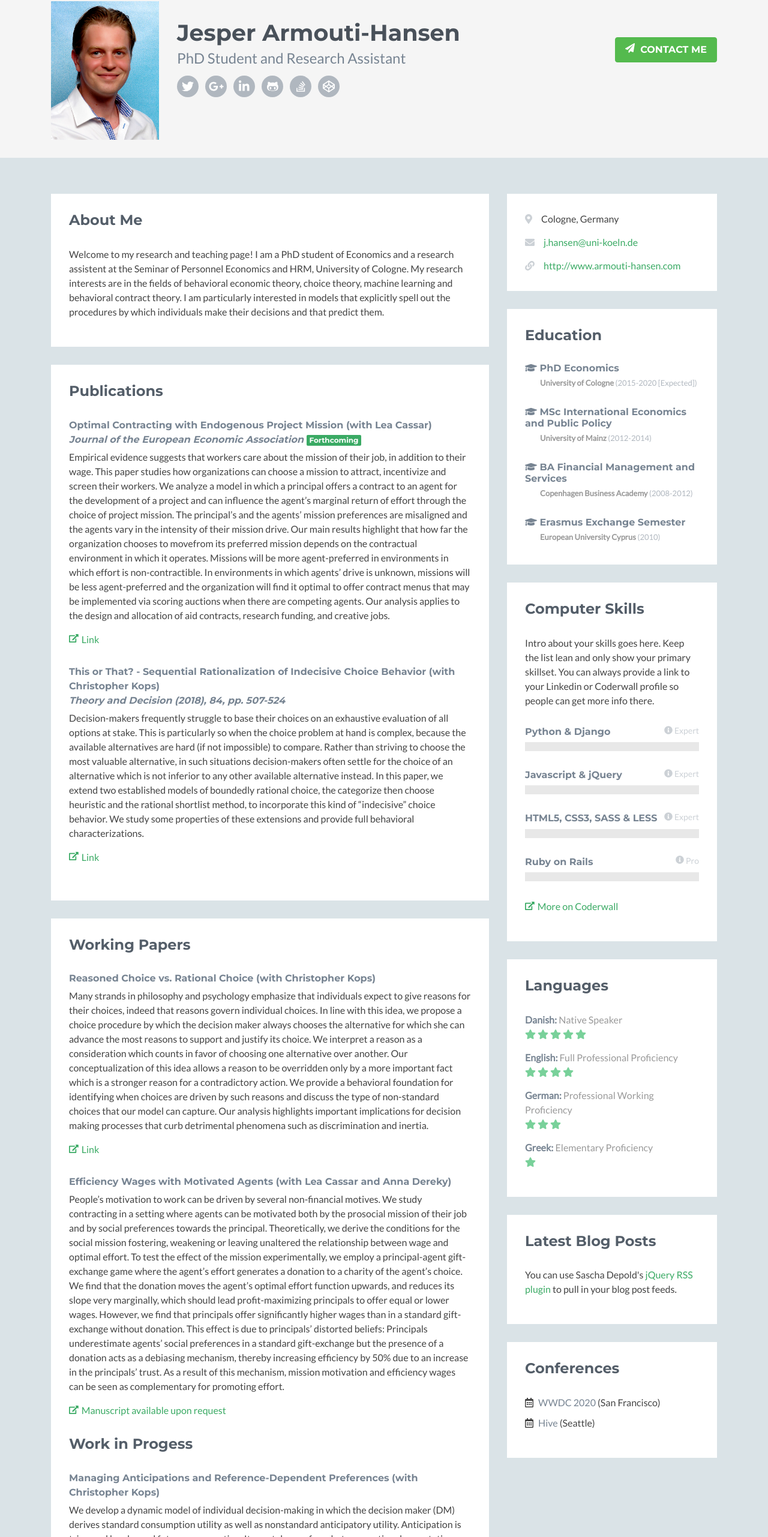
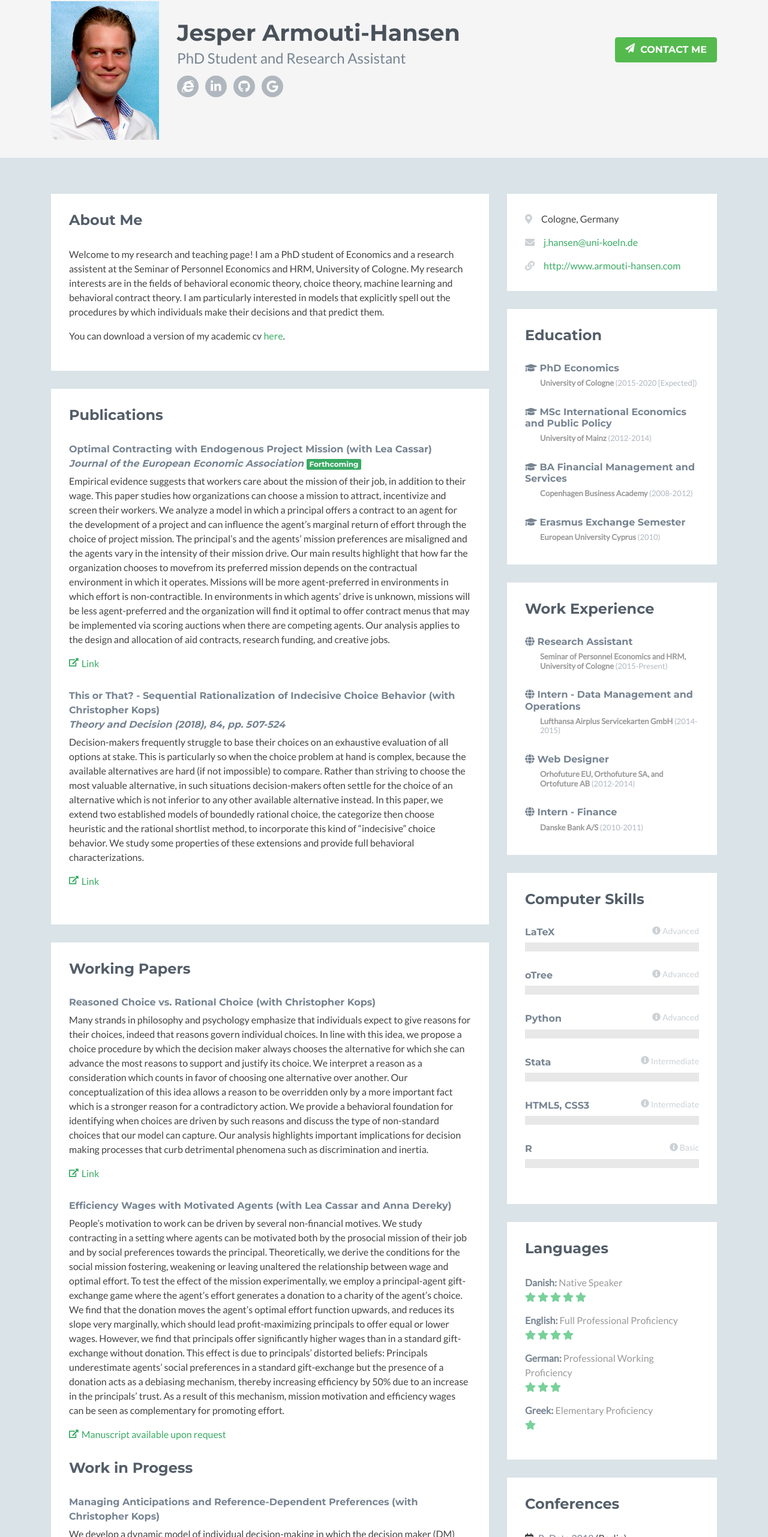
Before and after one commit to armoutihansen/armouti-hansen.com, a plain HTML site: page index.html in a window 1280 px wide. Shown: the part 38-2600 px from the top of the page at 60% size. Drawn offline with nearby package versions, Linux system fonts and the light colour scheme; no server answers; a script that the page names is missing; some icons are missing.

Commit message:
Update index.html

```diff
--- a/index.html
+++ b/index.html
@@ -39,15 +39,16 @@
                 <h1 class="name">Jesper Armouti-Hansen</h1>
                 <h2 class="desc">PhD Student and Research Assistant</h2>
                 <ul class="social list-inline">
-                    <li class="list-inline-item"><a href="#"><i class="fab fa-twitter"></i></a></li>
-                    <li class="list-inline-item"><a href="#"><i class="fab fa-google-plus-g"></i></a></li>
-                    <li class="list-inline-item"><a href="#"><i class="fab fa-linkedin-in"></i></a></li>
-                    <li class="list-inline-item"><a href="#"><i class="fab fa-github-alt"></i></a></li>
-                    <li class="list-inline-item"><a href="#"><i class="fab fa-stack-overflow"></i></a></li>
-                    <li class="list-inline-item last-item"><a href="#"><i class="fab fa-codepen"></i></a></li>
+<!--                    <li class="list-inline-item"><a href="#"><i class="fab fa-twitter"></i></a></li>-->
+                    <li class="list-inline-item"><a href="https://www.pwl.uni-koeln.de/de/team/doktorandinnen-und-doktoranden/jesper-armouti-hansen/"><i class="fab fa-internet-explorer"></i> </a> </li>
+                    <li class="list-inline-item"><a href="www.linkedin.com/in/jesper-a-h"><i class="fab fa-linkedin-in"></i></a></li>
+                    <li class="list-inline-item"><a href="https://github.com/jeshan49"><i class="fab fa-github"></i></a></li>
+                    <li class="list-inline-item"><a href="https://scholar.google.com/citations?user=1CtJO3UAAAAJ&hl=en&oi=ao"><i class="fab fa-google"></i></a></li>
+<!--                    <li class="list-inline-item"><a href="#"><i class="fab fa-stack-overflow"></i></a></li>-->
+<!--                    <li class="list-inline-item last-item"><a href="#"><i class="fab fa-codepen"></i></a></li>-->
                 </ul>
             </div><!--//profile-->
-            <a class="btn btn-cta-primary float-right" href="https://themes.3rdwavemedia.com/" target="_blank"><i class="fas fa-paper-plane"></i> Contact Me</a>
+            <a class="btn btn-cta-primary float-right" href="mailto:j.hansen@uni-koeln.de" target="_blank"><i class="fas fa-paper-plane"></i> Contact Me</a>
         </div><!--//container-->
     </header><!--//header-->
 
@@ -61,6 +62,7 @@
                             <p>Welcome to my research and teaching page! I am a PhD student of Economics and a research assistent at the Seminar of Personnel Economics and HRM, University of Cologne.
                                 My research interests are in the fields of behavioral economic theory, choice theory, machine learning and behavioral contract theory.
                                 I am particularly interested in models that explicitly spell out the procedures by which individuals make their decisions and that predict them.</p>
+                            <p>You can download a version of my academic cv <a href="assets/cv/jhansen-cv.pdf">here</a>.</p>
 
                         </div><!--//content-->
                     </div><!--//section-inner-->
@@ -102,16 +104,16 @@
                         <h2 class="heading">Working Papers</h2>
                         <div class="content">
                             <div class="item">
-                                <h3 class="title"><a href="https://themes.3rdwavemedia.com/bootstrap-templates/resume/free-bootstrap4-resume-cv-template-for-developers-pillar/" target="_blank">Reasoned Choice vs. Rational Choice (with Christopher Kops)</a></h3>
+                                <h3 class="title">Reasoned Choice vs. Rational Choice (with <a href="https://sites.google.com/site/janchristopherkops/home" target="_blank">Christopher Kops</a>)</h3>
                                 <p class="summary">Many strands in philosophy and psychology emphasize that individuals expect to give reasons for their choices, indeed that reasons govern individual choices. In line with this idea, we propose a choice
                                     procedure by which the decision maker always chooses the alternative for which she can advance the most reasons to support and justify its choice. We interpret a reason as a consideration which counts in
                                     favor of choosing one alternative over another. Our conceptualization of this idea allows a reason to be overridden only by a more important fact which is a stronger reason for a contradictory action.
                                     We provide a behavioral foundation for identifying when choices are driven by such reasons and discuss the type of non-standard choices that our model can capture.
                                     Our analysis highlights important implications for decision making processes that curb detrimental phenomena such as discrimination and inertia.</p>
-                                <p><a class="more-link" href="https://themes.3rdwavemedia.com/bootstrap-templates/resume/free-bootstrap4-resume-cv-template-for-developers-pillar/" target="_blank"><i class="fas fa-external-link-alt"></i>Link</a></p>
+                                <p><a class="more-link" href="assets/papers/RCM.pdf" target="_blank"><i class="fas fa-external-link-alt"></i>Link</a></p>
                             </div><!--//item-->
                             <div class="item">
-                                <h3 class="title"><a href="https://themes.3rdwavemedia.com/bootstrap-templates/resume/free-bootstrap4-resume-cv-template-for-developers-pillar/" target="_blank">Efficiency Wages with Motivated Agents (with Lea Cassar and Anna Dereky)</a></h3>
+                                <h3 class="title">Efficiency Wages with Motivated Agents (with <a href="https://sites.google.com/site/leacassarshomepage/home" target="_blank">Lea Cassar</a> and Anna Dereky)</h3>
                                 <p class="summary">People’s motivation to work can be driven by several non-financial motives. We study contracting in a setting where agents can be motivated both by the prosocial mission of their job and by social preferences towards the principal.
                                     Theoretically, we derive the conditions for the social mission fostering, weakening or leaving unaltered the relationship between wage and optimal effort. To test the effect of the mission experimentally, we employ a principal-agent gift-exchange
                                     game where the agent’s effort generates a donation to a charity of the agent’s choice. We find that the donation moves the agent’s optimal effort function upwards, and reduces its slope very marginally, which should lead profit-maximizing principals
@@ -124,14 +126,14 @@
                         <div class="content">
                         <h2 class="heading">Work in Progess</h2>
                             <div class="item">
-                                <h3 class="title">Managing Anticipations and Reference-Dependent Preferences (with Christopher Kops)</h3>
+                                <h3 class="title">Managing Anticipations and Reference-Dependent Preferences (with <a href="https://sites.google.com/site/janchristopherkops/home" target="_blank">Christopher Kops</a>)</h3>
                                 <p class="summary">We develop a dynamic model of individual decision-making in which the decision maker (DM) derives standard consumption utility as well as nonstandard anticipatory utility. Anticipation is triggered by planned future consumption.
                                     It may take any form between rational expectations and the narrow focus of dreaming or worrying about a single outcome. In our model, this anticipation sets a reference point for the DM’s future consumption, and anticipatory beliefs and behavior
                                     are jointly determined in a managing anticipations equilibrium by the requirement that beliefs are consistent with behavior in the way that, given future consumption, there is nothing that she can anticipate from it that changes her mind as to
                                     what she wants to consume in the future. We identify the consistency in choices that this equilibrium concept implies for behavior. We also highlight the empirical content of our model by relating it to both experimental evidence and real world applications.</p>
                             </div><!--//item-->
                             <div class="item">
-                                <h3 class="title">A Short Tour of Frequency-based Scoring Rules (with Gonul Dogan)</h3>
+                                <h3 class="title">A Short Tour of Frequency-based Scoring Rules (with <a href="https://sites.google.com/site/gonuldoganligtvoet/" target="_blank">Gönül Dogan</a>)</h3>
                             </div><!--//item-->
 
 
@@ -271,43 +273,43 @@
                     </div>&lt;!&ndash;//section-inner&ndash;&gt;
                 </section>&lt;!&ndash;//section&ndash;&gt;-->
 
-                <section class="experience section">
+<!--                <section class="experience section">
                     <div class="section-inner">
                         <h2 class="heading">Work Experience</h2>
                         <div class="content">
                             <div class="item">
                                 <h3 class="title">Co-Founder & Lead Developer - <span class="place"><a href="#">Startup Hub</a></span> <span class="year">(2014 - Present)</span></h3>
                                 <p>Aenean leo ligula, porttitor eu, consequat vitae, eleifend ac, enim. Aliquam lorem ante, dapibus in, viverra quis, feugiat a, tellus. Phasellus viverra nulla ut metus varius laoreet. Donec vitae sapien ut libero venenatis faucibus. Nullam quis ante. Etiam sit amet orci eget eros faucibus tincidunt.</p>
-                            </div><!--//item-->
+                            </div>&lt;!&ndash;//item&ndash;&gt;
                             <div class="item">
                                 <h3 class="title">Software Engineer - <span class="place"><a href="#">Google</a></span> <span class="year">(2013 - 2014)</span></h3>
                                 <p>Vivamus a tortor eu turpis pharetra consequat quis non metus. Aliquam aliquam, orci eu suscipit pellentesque, mauris dui tincidunt enim. Sed fringilla mauris sit amet nibh. Donec sodales sagittis magna.</p>
-                            </div><!--//item-->
+                            </div>&lt;!&ndash;//item&ndash;&gt;
 
                             <div class="item">
                                 <h3 class="title">Software Engineer - <span class="place"><a href="#">eBay</a></span> <span class="year">(2012 - 2013)</span></h3>
                                 <p>Maecenas tempus, tellus eget condimentum rhoncus, sem quam semper libero, sit amet adipiscing sem neque sed ipsum.</p>
-                            </div><!--//item-->
+                            </div>&lt;!&ndash;//item&ndash;&gt;
 
-                        </div><!--//content-->
-                    </div><!--//section-inner-->
-                </section><!--//section-->
-                <section class="github section">
+                        </div>&lt;!&ndash;//content&ndash;&gt;
+                    </div>&lt;!&ndash;//section-inner&ndash;&gt;
+                </section>&lt;!&ndash;//section&ndash;&gt;-->
+ <!--               <section class="github section">
                     <div class="section-inner">
                         <h2 class="heading">My GitHub</h2>
                         <p>You can embed your GitHub contribution graph calendar using IonicaBizau's <a href="https://github.com/IonicaBizau/github-calendar" target="_blank">GitHub Calendar</a> widget.
 
                         <div id="github-graph" class="github-graph">
 
-                        </div><!--//github-graph-->
+                        </div>&lt;!&ndash;//github-graph&ndash;&gt;
 
                         <p>You can also embed your GitHub activities using Casey Scarborough's <a href="https://caseyscarborough.com/projects/github-activity/" target="_blank">GitHub Activity Stream</a> widget.
-                        <!--//Usage: https://caseyscarborough.com/projects/github-activity/ -->
+                        &lt;!&ndash;//Usage: https://caseyscarborough.com/projects/github-activity/ &ndash;&gt;
                         <div id="ghfeed" class="ghfeed">
-                        </div><!--//ghfeed-->
+                        </div>&lt;!&ndash;//ghfeed&ndash;&gt;
 
-                    </div><!--//secton-inner-->
-                </section><!--//section-->
+                    </div>&lt;!&ndash;//secton-inner&ndash;&gt;
+                </section>&lt;!&ndash;//section&ndash;&gt;-->
             </div><!--//primary-->
             <div class="secondary col-lg-4 col-12">
                  <aside class="info aside section">
@@ -347,48 +349,88 @@
                     </div><!--//section-inner-->
                 </aside><!--//section-->
 
+                <aside class="education aside section">
+                    <div class="section-inner">
+                        <h2 class="heading">Work Experience</h2>
+                        <div class="content">
+                            <div class="item">
+                                <h3 class="title"><i class="fas fa-globe"></i> Research Assistant</h3>
+                                <h4 class="university">Seminar of Personnel Economics and HRM, University of Cologne <span class="year">(2015-Present)</span></h4>
+                            </div><!--//item-->
+                            <div class="item">
+                                <h3 class="title"><i class="fas fa-globe"></i> Intern - Data Management and Operations</h3>
+                                <h4 class="university">Lufthansa Airplus Servicekarten GmbH <span class="year">(2014-2015)</span></h4>
+                            </div><!--//item-->
+                            <div class="item">
+                                <h3 class="title"><i class="fas fa-globe"></i> Web Designer</h3>
+                                <h4 class="university">Orhofuture EU, Orthofuture SA, and Ortofuture AB <span class="year">(2012-2014)</span></h4>
+                            </div><!--//item-->
+                            <div class="item">
+                                <h3 class="title"><i class="fas fa-globe"></i> Intern - Finance</h3>
+                                <h4 class="university">Danske Bank A/S <span class="year">(2010-2011)</span></h4>
+                            </div><!--//item-->
+                        </div><!--//content-->
+                    </div><!--//section-inner-->
+                </aside><!--//section-->
+
                 <aside class="skills aside section">
                     <div class="section-inner">
                         <h2 class="heading">Computer Skills</h2>
                         <div class="content">
                             <p class="intro">
-                                Intro about your skills goes here. Keep the list lean and only show your primary skillset. You can always provide a link to your Linkedin or Coderwall profile so people can get more info there.</p>
+<!--                                Intro about your skills goes here. Keep the list lean and only show your primary skillset. You can always provide a link to your Linkedin or Coderwall profile so people can get more info there.</p>-->
 
                             <div class="skillset">
 
                                 <div class="item">
-                                    <h3 class="level-title">Python &amp; Django<span class="level-label" data-toggle="tooltip" data-placement="left" data-animation="true" title="You can use the tooltip to explain more about your skill level..."><i class="fas fa-info-circle"></i>Expert</span></h3>
+                                    <h3 class="level-title">LaTeX<span class="level-label" data-toggle="tooltip" data-placement="left" data-animation="true" title=""><i class="fas fa-info-circle"></i>Advanced</span></h3>
                                     <div class="level-bar">
-                                        <div class="level-bar-inner" data-level="96%">
+                                        <div class="level-bar-inner" data-level="90%">
                                         </div>
                                     </div><!--//level-bar-->
                                 </div><!--//item-->
 
                                 <div class="item">
-                                    <h3 class="level-title">Javascript &amp; jQuery<span class="level-label" data-toggle="tooltip" data-placement="left" data-animation="true" title="You can use the tooltip to explain more about your skill level..."><i class="fas fa-info-circle"></i>Expert</span></h3>
+                                    <h3 class="level-title">oTree<span class="level-label" data-toggle="tooltip" data-placement="left" data-animation="true" title=""><i class="fas fa-info-circle"></i>Advanced</span></h3>
                                     <div class="level-bar">
-                                        <div class="level-bar-inner" data-level="96%">
+                                        <div class="level-bar-inner" data-level="80%">
                                         </div>
                                     </div><!--//level-bar-->
                                 </div><!--//item-->
 
                                 <div class="item">
-                                    <h3 class="level-title">HTML5, CSS3, SASS &amp; LESS<span class="level-label" data-toggle="tooltip" data-placement="left" data-animation="true" title="You can use the tooltip to explain more about your skill level..."><i class="fas fa-info-circle"></i>Expert</span></h3>
+                                    <h3 class="level-title">Python<span class="level-label" data-toggle="tooltip" data-placement="left" data-animation="true" title="Completed data scientist career track on DataCamp and taught course on Machine Learning with Python"><i class="fas fa-info-circle"></i>Advanced</span></h3>
                                     <div class="level-bar">
-                                        <div class="level-bar-inner" data-level="96%">
+                                        <div class="level-bar-inner" data-level="75%">
                                         </div>
                                     </div><!--//level-bar-->
                                 </div><!--//item-->
 
                                 <div class="item">
-                                    <h3 class="level-title">Ruby on Rails<span class="level-label" data-toggle="tooltip" data-placement="left" data-animation="true" title="You can use the tooltip to explain more about your skill level..."><i class="fas fa-info-circle"></i>Pro</span></h3>
+                                    <h3 class="level-title">Stata<span class="level-label" data-toggle="tooltip" data-placement="left" data-animation="true" title=""><i class="fas fa-info-circle"></i>Intermediate</span></h3>
                                     <div class="level-bar">
-                                        <div class="level-bar-inner" data-level="85%">
+                                        <div class="level-bar-inner" data-level="60%">
                                         </div>
                                     </div><!--//level-bar-->
                                 </div><!--//item-->
 
-                                <p><a class="more-link" href="#"><i class="fas fa-external-link-alt"></i>More on Coderwall</a></p>
+                                <div class="item">
+                                    <h3 class="level-title">HTML5, CSS3<span class="level-label" data-toggle="tooltip" data-placement="left" data-animation="true" title=""><i class="fas fa-info-circle"></i>Intermediate</span></h3>
+                                    <div class="level-bar">
+                                        <div class="level-bar-inner" data-level="50%">
+                                        </div>
+                                    </div><!--//level-bar-->
+                                </div><!--//item-->
+
+                                <div class="item">
+                                    <h3 class="level-title">R<span class="level-label" data-toggle="tooltip" data-placement="left" data-animation="true" title=""><i class="fas fa-info-circle"></i>Basic</span></h3>
+                                    <div class="level-bar">
+                                        <div class="level-bar-inner" data-level="30%">
+                                        </div>
+                                    </div><!--//level-bar-->
+                                </div><!--//item-->
+
+<!--                                <p><a class="more-link" href="#"><i class="fas fa-external-link-alt"></i>More on Coderwall</a></p> -->
                             </div>
                         </div><!--//content-->
                     </div><!--//section-inner-->
@@ -439,15 +481,15 @@
                     </div><!--//section-inner-->
                 </aside><!--//section-->
 
-                <aside class="blog aside section">
+<!--                <aside class="blog aside section">
                     <div class="section-inner">
                         <h2 class="heading">Latest Blog Posts</h2>
                         <p>You can use Sascha Depold's <a href="https://github.com/sdepold/jquery-rss" target="_blank">jQuery RSS plugin</a> to pull in your blog post feeds.</p>
                         <div id="rss-feeds" class="content">
 
-                        </div><!--//content-->
-                    </div><!--//section-inner-->
-                </aside><!--//section-->
+                        </div>&lt;!&ndash;//content&ndash;&gt;
+                    </div>&lt;!&ndash;//section-inner&ndash;&gt;
+                </aside>&lt;!&ndash;//section&ndash;&gt;-->
 
 <!--                <aside class="list music aside section">
                     <div class="section-inner">
@@ -468,8 +510,10 @@
                         <h2 class="heading">Conferences</h2>
                         <div class="content">
                             <ul class="list-unstyled">
-                                <li><i class="far fa-calendar-alt"></i> <a href="#" target="_blank">WWDC 2020</a> (San Francisco)</li>
-                                <li><i class="far fa-calendar-alt"></i> <a href="#">Hive</a> (Seattle)</li>
+                                <li><i class="far fa-calendar-alt"></i> <a href="#" target="_blank">PyData 2018</a> (Berlin)</li>
+                                <li><i class="far fa-calendar-alt"></i> <a href="#">5th European Data Science Summer School</a> (Saarbrücken)</li>
+                                <li><i class="far fa-calendar-alt"></i> <a href="#">LEOH 2017</a> (Cologne)</li>
+                                <li><i class="far fa-calendar-alt"></i> <a href="#">LEOH 2016</a> (Munich)</li>
                             </ul>
                         </div><!--//content-->
                     </div><!--//section-inner-->
```
